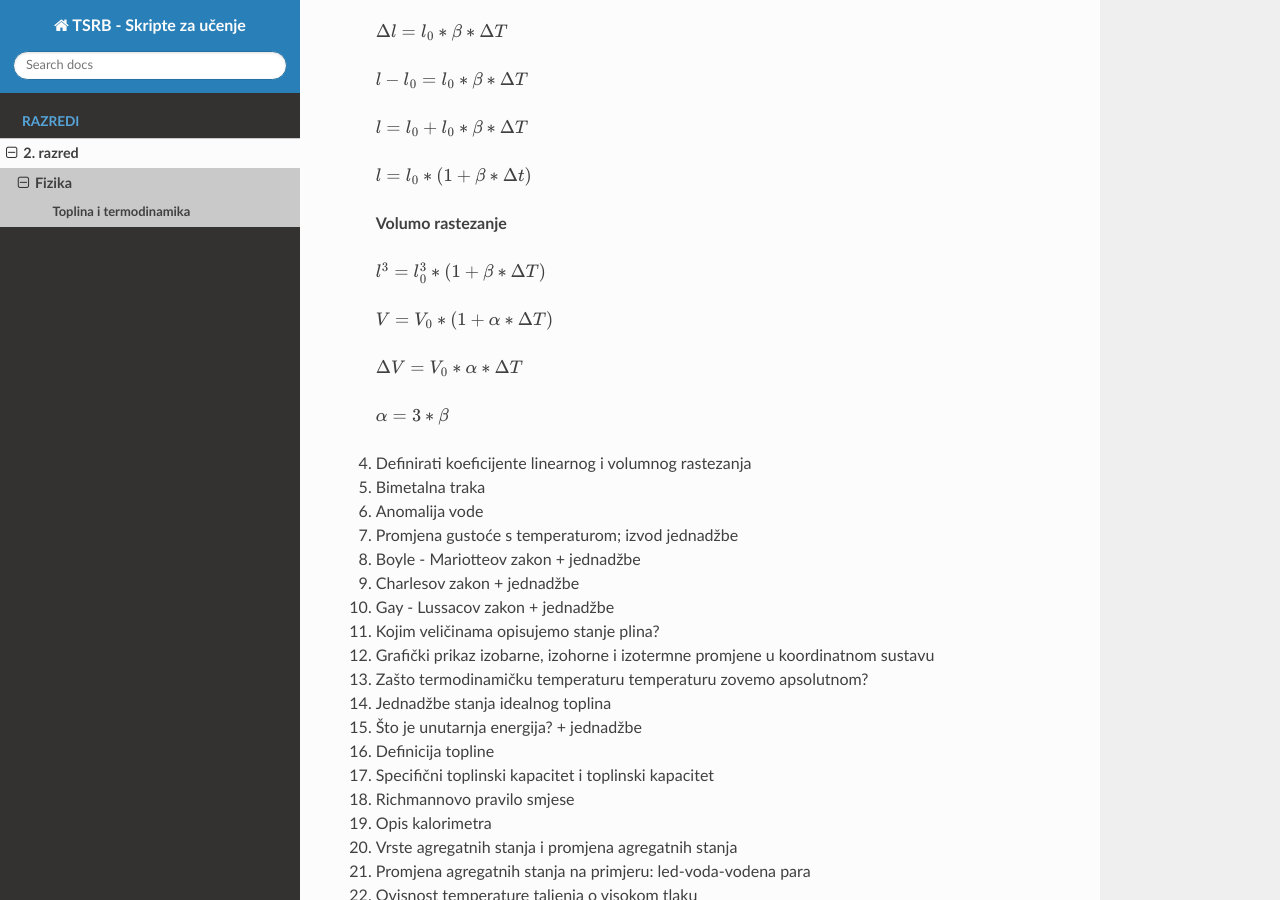
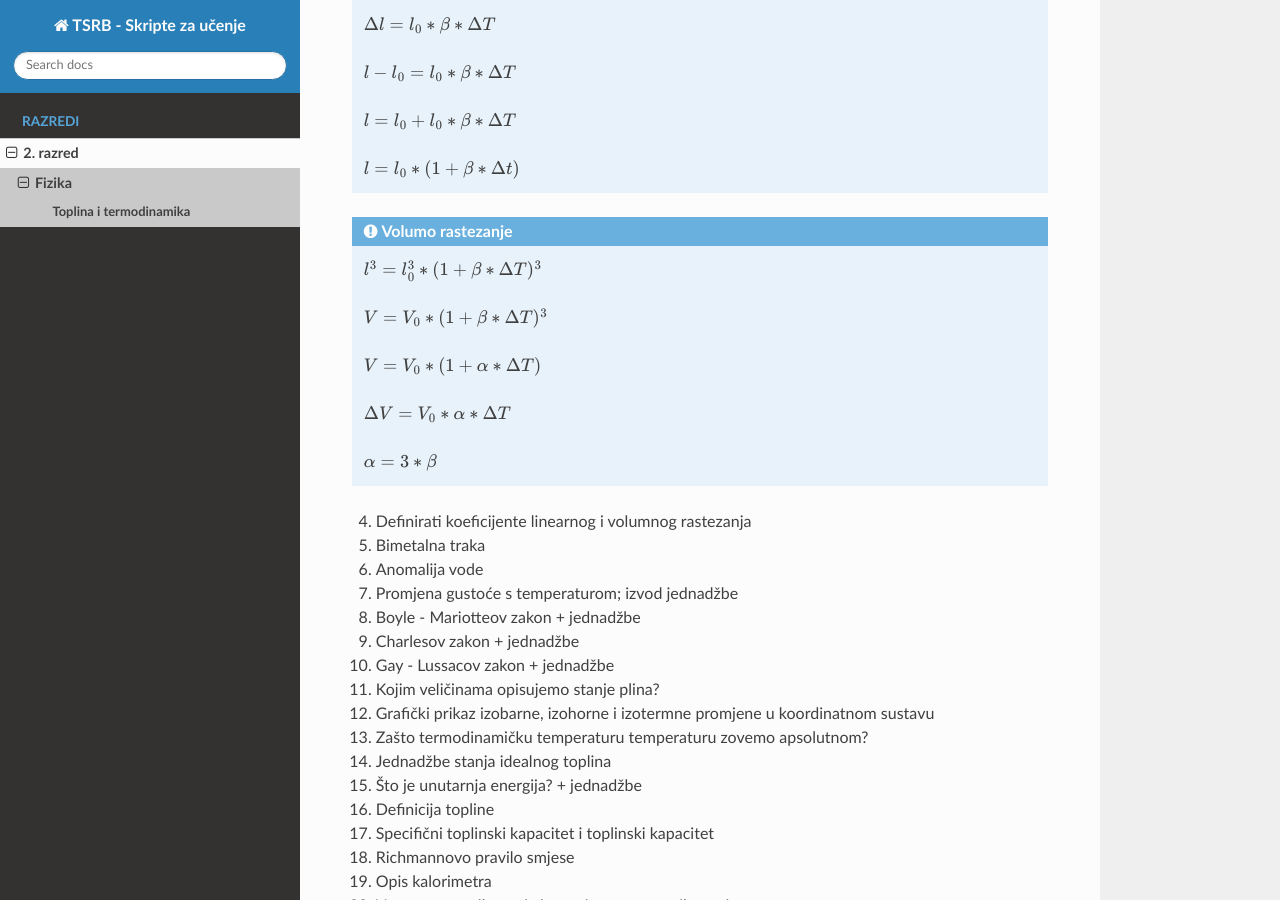
Before and after one commit to recycleTheC/tsrb-h_razred, a Sphinx documentation site: the page built from source/2_razred/fizika/toplina.rst, in a window 1280 px wide and 900 px high, scrolled down 883 px. Built offline with Sphinx 7.4.7 and the Read the Docs theme 2.0.0, drawn with Linux system fonts in a browser that asks for light colours.

Commit message:
Color box

```diff
--- a/source/2_razred/fizika/toplina.rst
+++ b/source/2_razred/fizika/toplina.rst
@@ -23,7 +23,7 @@ Toplina i termodinamika
 
 3. **Zakoni linearnog i volumnog rastezanja**
 
-  **Linearno rastezanje**
+.. admonition:: **Linearno rastezanje**
 
   .. image:: img/linearno_rastezanje.png
   :math:`\beta` -> koeficijent linearnog rastezanja :math:`[K^-1][°C^-1]`
@@ -36,9 +36,11 @@ Toplina i termodinamika
 
   :math:`l=l_0*(1+\beta*\Delta{t})`
 
-  **Volumo rastezanje**
+.. admonition:: **Volumo rastezanje**
 
-  :math:`l^3=l_0^3*(1+\beta*\Delta{T})`
+  :math:`l^3=l_0^3*(1+\beta*\Delta{T})^3`
+
+  :math:`V=V_0*(1+\beta*\Delta{T})^3`
 
   :math:`V=V_0*(1+\alpha*\Delta{T})`
 
```
